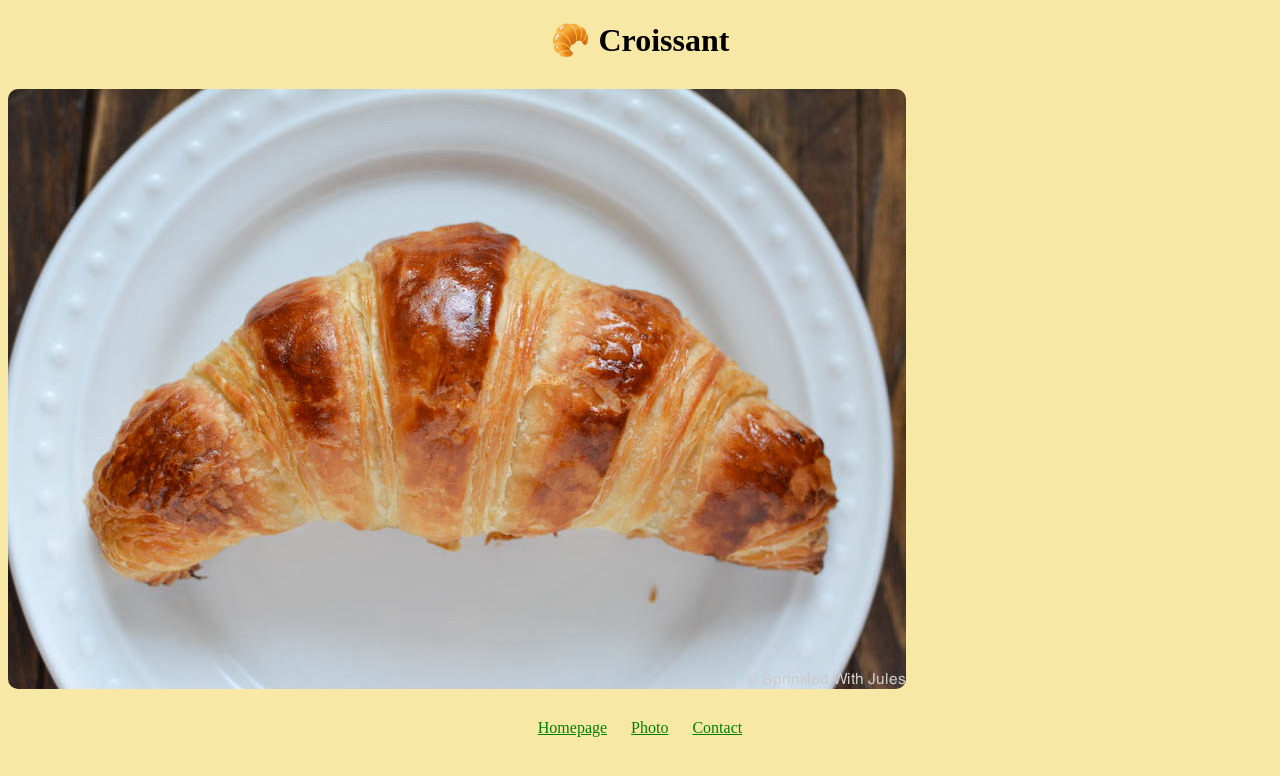
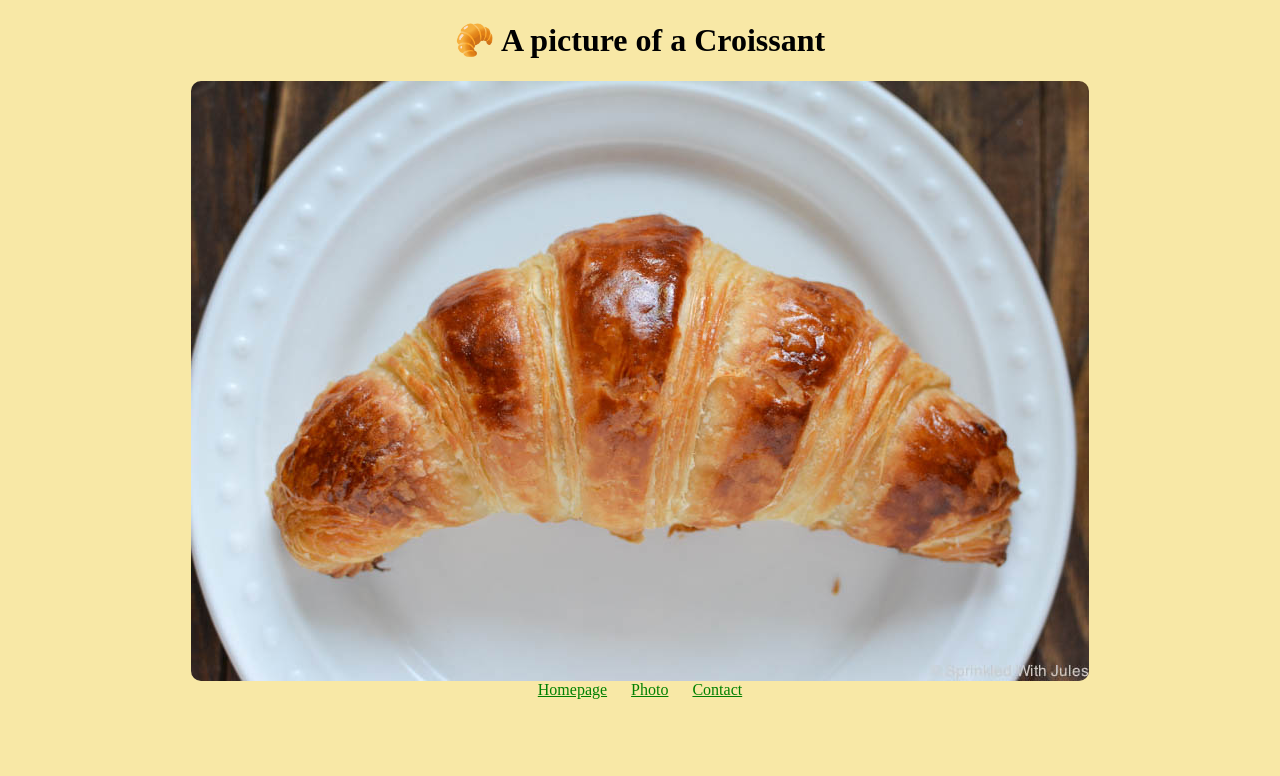
Before and after one commit to misfasnm/Croissant, a plain HTML site: page photo.html in a window 1280 px wide. Drawn offline with Linux system fonts and the light colour scheme.

Commit message:
Updated phoro.html h1

```diff
--- a/photo.html
+++ b/photo.html
@@ -7,7 +7,7 @@
     <title>Croissant</title>
   </head>
   <body>
-    <h1>🥐 Croissant</h1>
+    <h1>🥐 A picture of a Croissant</h1>
     <img src="croissant-img.jpg" alt="Croissant on plate" class="croissant-img" />
     <footer>
     <a href="/index.html">Homepage</a>
--- a/style.css
+++ b/style.css
@@ -1,5 +1,8 @@
 body {
   background: #f8e8a6;
+  display: block;
+  margin: 8px;
+  justify-content: center;
 }
 
 h1 {
@@ -17,12 +20,12 @@ footer a {
 
 footer {
   text-align: center;
-  display: block;
 }
 
 .croissant-img {
   max-width: 100%;
   border-radius: 10px;
   display: block;
-  margin: 30px 0;
+  margin-left: auto;
+  margin-right: auto;
 }
```
